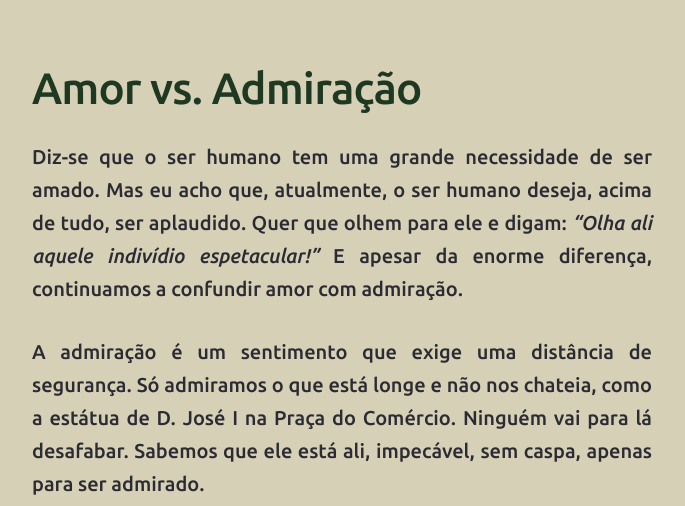
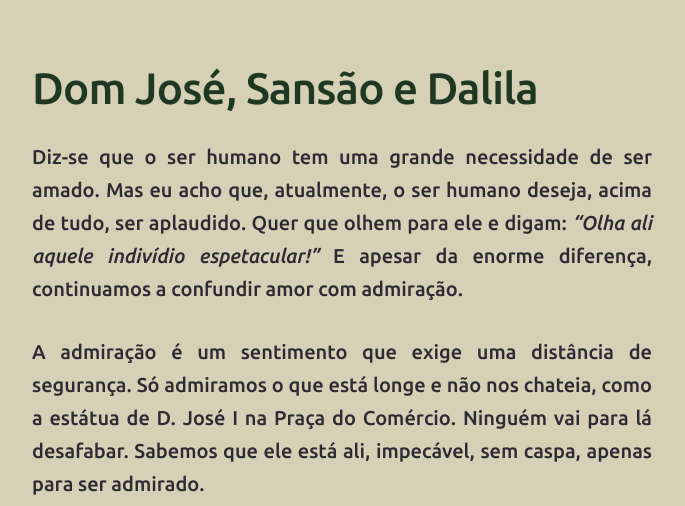
Before and after one commit to joaquim-capitao/queime-depois-de-ler, a Jekyll site: the page built from exp/Amor vs. Admiração.md, in a window 1280 px wide and 900 px high, cut to the strip 0-506 px from the top of the window. Shown: the whole strip, without its empty margins (298-983 px from the left). Built offline with Jekyll 4.4.1, drawn with Linux system fonts in a browser that asks for light colours; our own code applies the rules of GitHub Pages for plain Markdown files.

Commit message:
Updated Note exp/Amor vs. Admiração.md

```diff
--- a/exp/Amor vs. Admiração.md
+++ b/exp/Amor vs. Admiração.md
@@ -1,9 +1,9 @@
 ---
 created: 2026-06-30T23:20:27+00:00
-modified: 2026-06-30T23:25:38+00:00
+modified: 2026-06-30T23:26:51+00:00
 ---
 
-# Amor vs. Admiração
+# Dom José, Sansão e Dalila
 
 Diz-se que o ser humano tem uma grande necessidade de ser amado. Mas eu acho que, atualmente, o ser humano deseja, acima de tudo, ser aplaudido. Quer que olhem para ele e digam: *"Olha ali aquele indivídio espetacular!"* E apesar da enorme diferença, continuamos a confundir amor com admiração.
 
```
